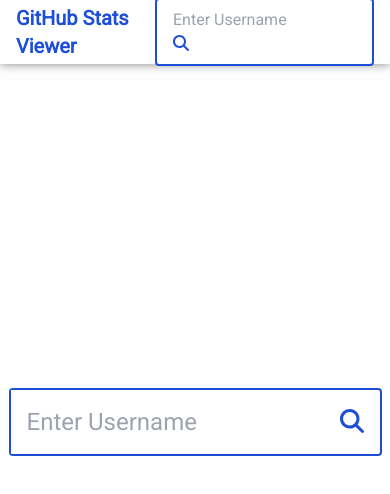
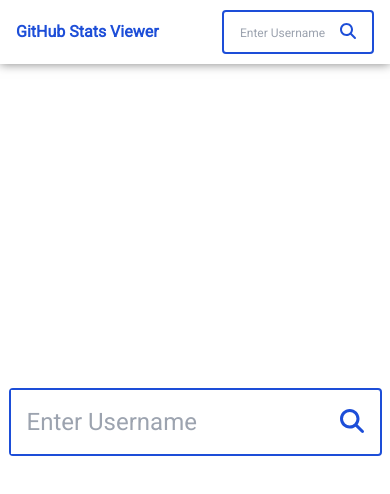
Before and after one commit to GokulAbisheak/github-stats-viewer, a React (Vite) app in the folder src/: page / in a window 390 px wide. Shown: the top 494 px of the page. Built offline with nearby package versions, Linux system fonts and the light colour scheme.

Commit message:
Improved Responsiveness

```diff
--- a/src/src/components/Header/index.jsx
+++ b/src/src/components/Header/index.jsx
@@ -16,7 +16,7 @@ const Header = () => {
     <>
       <div className="flex justify-between items-center w-full h-16 px-4 shadow-md fixed top-0 bg-white shadow z-50">
         <Link to="/">
-          <div className="justify-between text-xl text-blue-700 font-bold">
+          <div className="justify-between text-md md:text-xl text-blue-700 font-bold">
             GitHub Stats Viewer
           </div>
         </Link>
@@ -28,7 +28,7 @@ const Header = () => {
                 type="text"
                 value={searchUser}
                 onChange={(e) => setSearchUser(e.target.value)}
-                className="outline-0"
+                className="outline-0 max-w-[100px] md:max-w-[150px] text-xs md:text-md"
               />
               <button className="text-blue-700" type="submit">
                 <FontAwesomeIcon icon={faSearch} />
```
